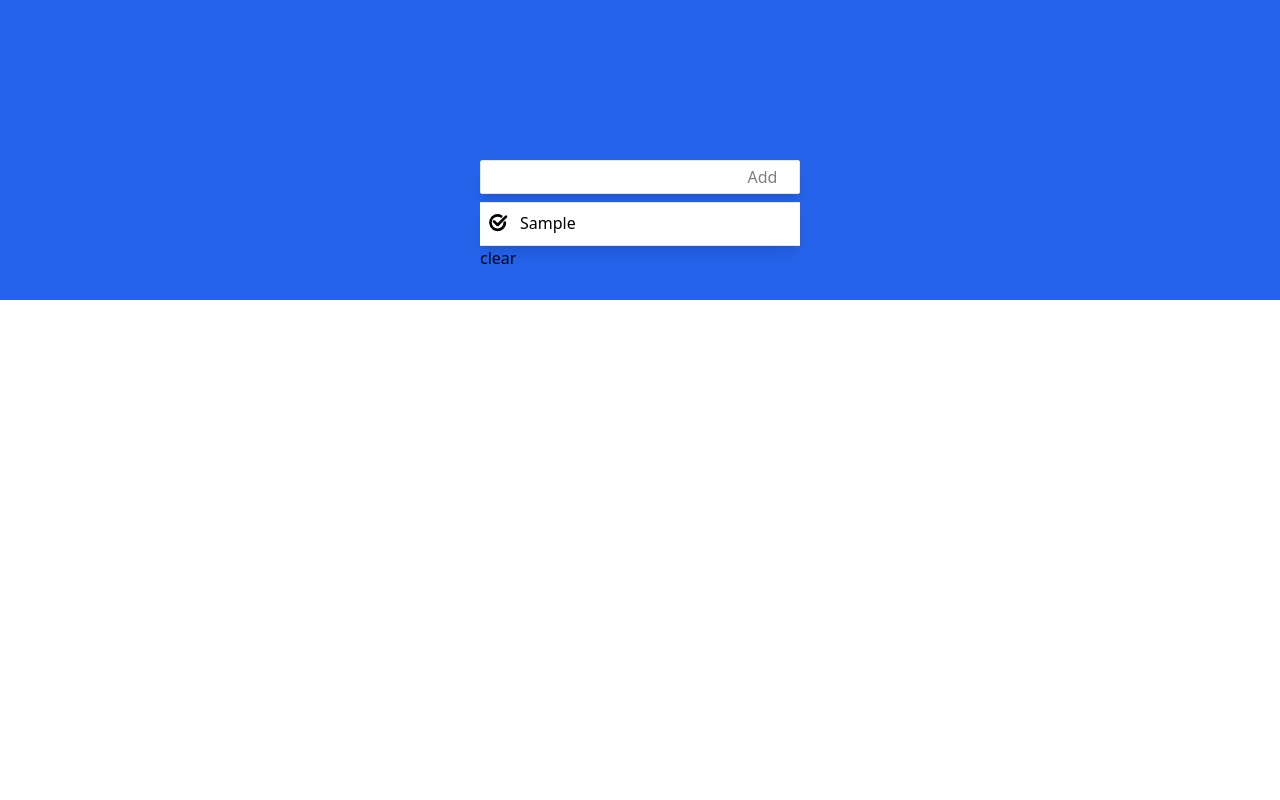
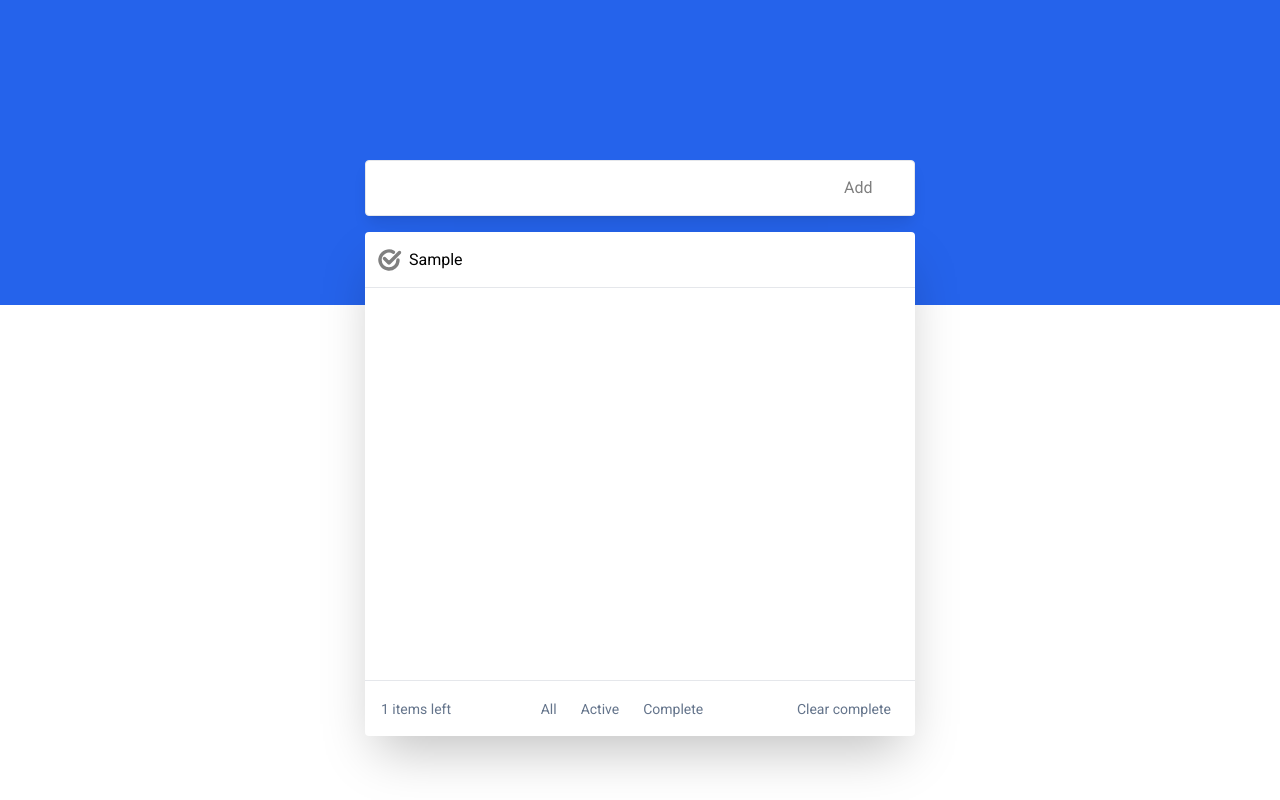
Before and after one commit to DawidWraga/todo-react-2, a React (Create React App) app: page / in a window 1280 px wide. Both pictures are taken after typing "Sample" into the empty fields and a click on the button "Add". Built offline with nearby package versions, Linux system fonts and the light colour scheme; the HTML template or start-up script is replaced by a standard one.

Commit message:
added styling and decompsed into components

```diff
--- a/public/index.html
+++ b/public/index.html
@@ -25,7 +25,13 @@
       work correctly both with client-side routing and a non-root public URL.
       Learn how to configure a non-root public URL by running `npm run build`.
     -->
-		<title>React App</title>
+		<title>Todo List</title>
+		<link rel="preconnect" href="https://fonts.googleapis.com" />
+		<link rel="preconnect" href="https://fonts.gstatic.com" crossorigin />
+		<link
+			href="https://fonts.googleapis.com/css2?family=Roboto&display=swap"
+			rel="stylesheet"
+		/>
 	</head>
 	<body>
 		<noscript>You need to enable JavaScript to run this app.</noscript>
--- a/src/App.js
+++ b/src/App.js
@@ -1,6 +1,7 @@
 import React, { useState, useRef, useEffect } from 'react';
 import Todolist from './components/Todolist';
 import { v4 as uuidv4 } from 'uuid';
+import ListFooter from './components/ListFooter';
 
 function App() {
 	const [todos, setTodos] = useState([]);
@@ -27,33 +28,30 @@ function App() {
 		todoNameRef.current.value = null;
 	}
 
-	function clearHandler() {
-		setTodos((prevTodos) => {
-			return [...prevTodos].filter((todo) => !todo.complete);
-		});
-	}
-
 	return (
 		<>
-			<div className="bg-blue-600 h-[300px] w-screen fixed top-0 z-10"></div>
-			<div className="bg-white h-[300px] w-screen fixed top-0 z-0"></div>
-			<div className="w-80 min-h-[400px] relative top-40 m-auto z-10">
-				<div className="flex justify-between border rounded-sm py-1 px-3 shadow-lg bg-white">
+			<div className="bg-blue-600 h-[305px] w-screen fixed top-0 z-10" />
+			<div className="bg-white h-[300px] w-screen fixed top-0 z-0" />
+
+			<div className="w-11/12 sm:w-4/5 max-w-[550px] min-h-[400px] relative top-40 m-auto z-10">
+				<div className="todosRow flex justify-between border rounded py-1 px-3 shadow-lg bg-white">
 					<input
-						className="w-10/12 flex justify-between transition-colors"
+						className="w-10/12 flex justify-between p-2"
 						ref={todoNameRef}
 						type="text"
 						onKeyPress={(ev) => {
 							ev.key === 'Enter' && addTodoHandler();
 						}}
 					></input>
-					<button class="w-2/12 opacity-50" onClick={addTodoHandler}>
+					<button class="btn w-2/12 opacity-50" onClick={addTodoHandler}>
 						Add
 					</button>
 				</div>
 
-				<Todolist todos={todos} setTodos={setTodos} />
-				<button onClick={clearHandler}>clear</button>
+				<div className="h-[504px]  shadow-2xl mt-4 bg-white rounded">
+					<Todolist todos={todos} setTodos={setTodos} />
+					<ListFooter todos={todos} setTodos={setTodos} />
+				</div>
 			</div>
 		</>
 	);
--- a/src/components/DeleteModal.js
+++ b/src/components/DeleteModal.js
@@ -17,15 +17,15 @@ function DeleteModal({ setModalIsOpen, setTodos, targetTodoId }) {
 			<div className="modal shadow p-5">
 				<p className="text-xl my-4">are you sure?</p>
 				<button
-					className="mx-3 my-1 p-2 border-2 rounded-md text-white bg-red-500 hover:text-lg transition-all"
-					onClick={deleteTodoHandler}
+					className="btn btn-md text-white bg-red-500 "
+					onClick={() => {
+						deleteTodoHandler();
+						hideModalHandler();
+					}}
 				>
 					Delete
 				</button>
-				<button
-					className="mx-3 my-1 p-2 border-2 rounded-md bg-gray-50 hover:text-lg transition-all"
-					onClick={hideModalHandler}
-				>
+				<button className="btn btn-md bg-gray-50" onClick={hideModalHandler}>
 					Cancel
 				</button>
 			</div>
--- /dev/null
+++ b/src/components/ListFooter.js
@@ -0,0 +1,33 @@
+import React from 'react';
+
+function ListFooter({ todos, setTodos }) {
+	function clearHandler() {
+		setTodos((prevTodos) => {
+			return [...prevTodos].filter((todo) => !todo.complete);
+		});
+	}
+
+	return (
+		<div className="todosRow border-t flex justify-between text-sm text-slate-500 items-center">
+			<p className="mx-1 mr-1 sm:mr-2">
+				{todos.filter((todo) => !todo.complete).length} items left
+			</p>
+			<div className="">
+				<button onClick={''} className="btn footer-btn">
+					All
+				</button>
+				<button onClick={''} className="btn footer-btn">
+					Active
+				</button>
+				<button onClick={''} className="btn footer-btn">
+					Complete
+				</button>
+			</div>
+			<button onClick={clearHandler} className="btn footer-btn">
+				Clear complete
+			</button>
+		</div>
+	);
+}
+
+export default ListFooter;
--- a/src/components/SVG.js
+++ /dev/null
@@ -1,35 +0,0 @@
-import React from 'react';
-
-const icons = {
-	X: (
-		<path
-			strokeLinecap="round"
-			strokeLinejoin="round"
-			d="M6 18L18 6M6 6l12 12"
-		/>
-	),
-	check: (
-		<>
-			<path d="M2.5 8a5.5 5.5 0 0 1 8.25-4.764.5.5 0 0 0 .5-.866A6.5 6.5 0 1 0 14.5 8a.5.5 0 0 0-1 0 5.5 5.5 0 1 1-11 0z" />
-			<path d="M15.354 3.354a.5.5 0 0 0-.708-.708L8 9.293 5.354 6.646a.5.5 0 1 0-.708.708l3 3a.5.5 0 0 0 .708 0l7-7z" />
-		</>
-	),
-};
-
-function SVG({ i, w, h, color, classes }) {
-	const classInput = `h-6 w-6 inline-block ${classes}`;
-	return (
-		<svg
-			xmlns="http://www.w3.org/2000/svg"
-			className={classInput}
-			fill="none"
-			viewBox="0 0 20 20"
-			stroke={color || 'currentColor'}
-			strokeWidth={1.25}
-		>
-			{icons[i]}
-		</svg>
-	);
-}
-
-export default SVG;
--- a/src/components/Todo.js
+++ b/src/components/Todo.js
@@ -1,16 +1,16 @@
-import React, { useState, useRef } from 'react';
+import React, { useState } from 'react';
 import DeleteModal from './DeleteModal.js';
-import SVG from './SVG.js';
+import SvgX from './svg/SvgX.js';
+import SvgCheck from './svg/SvgCheck.js';
 
 function Todo({ todo, setTodos }) {
-	const crossIcon = useRef();
-	const targetTodoId = todo.id;
+	const { id, name, complete } = todo;
 	const [modalIsOpen, setModalIsOpen] = useState(false);
 
 	function toggleTodo() {
 		setTodos((prevTodos) => {
 			const newTodos = [...prevTodos];
-			const todo = newTodos.find((todo) => todo.id === targetTodoId);
+			const todo = newTodos.find((newTodo) => newTodo.id === id);
 			todo.complete = !todo.complete;
 			return newTodos;
 		});
@@ -22,36 +22,24 @@ function Todo({ todo, setTodos }) {
 
 	return (
 		<div
-			className="p-2 border-y flex justify-between transition-all"
-			onMouseEnter={() => {
-				crossIcon.current.classList.remove('hidden');
-			}}
-			onMouseLeave={() => {
-				crossIcon.current.classList.add('hidden');
-			}}
+			key={id}
+			className="todosRow border-b flex justify-between transition-all duration-200 group "
 		>
-			<label>
-				<SVG
-					i="check"
-					classes="relative hover:cursor-pointer transition-colors mr-2"
-					color={todo.complete && 'green'}
-				/>
-				<input
-					className="absolute opacity-0 "
-					type="checkbox"
-					onChange={toggleTodo}
-				></input>
-				{todo.name}
-			</label>
-			<button ref={crossIcon} className="hidden" onClick={showDeleteModal}>
-				<SVG i="X" />
-			</button>
+			<div className="flex items-center">
+				<SvgCheck className="mr-1" complete={complete} onClick={toggleTodo} />
+				<p className="inline-block mx-1">{name}</p>
+			</div>
+
+			<SvgX
+				className="invisible group-hover:visible"
+				onClick={showDeleteModal}
+			/>
 
 			{modalIsOpen && (
 				<DeleteModal
 					setModalIsOpen={setModalIsOpen}
 					setTodos={setTodos}
-					targetTodoId={targetTodoId}
+					targetTodoId={id}
 				/>
 			)}
 		</div>
--- a/src/components/Todolist.js
+++ b/src/components/Todolist.js
@@ -3,9 +3,9 @@ import Todo from './Todo.js';
 
 function Todolist({ todos, setTodos }) {
 	return (
-		<div className="todoList shadow-lg mt-2 bg-white">
+		<div className="overflow-y-auto h-[448px]">
 			{todos.map((todo) => {
-				return <Todo key={todo.id} todo={todo} setTodos={setTodos} />;
+				return <Todo todo={todo} setTodos={setTodos} />;
 			})}
 		</div>
 	);
--- /dev/null
+++ b/src/components/svg/SvgCheck.js
@@ -0,0 +1,24 @@
+import React from 'react';
+
+function SvgCheck({ className, complete, onClick }) {
+	return (
+		<button
+			className={`inline-block btn mr-1 h-6 w-6 ${className}`}
+			onClick={onClick}
+		>
+			<svg
+				xmlns="http://www.w3.org/2000/svg"
+				className="overflow-visible"
+				fill="none"
+				viewBox="0 0 16 16"
+				stroke={complete ? 'green' : 'gray'}
+				strokeWidth={1.25}
+			>
+				<path d="M2.5 8a5.5 5.5 0 0 1 8.25-4.764.5.5 0 0 0 .5-.866A6.5 6.5 0 1 0 14.5 8a.5.5 0 0 0-1 0 5.5 5.5 0 1 1-11 0z" />
+				<path d="M15.354 3.354a.5.5 0 0 0-.708-.708L8 9.293 5.354 6.646a.5.5 0 1 0-.708.708l3 3a.5.5 0 0 0 .708 0l7-7z" />
+			</svg>
+		</button>
+	);
+}
+
+export default SvgCheck;
--- /dev/null
+++ b/src/components/svg/SvgX.js
@@ -0,0 +1,30 @@
+import React from 'react';
+
+function SvgX({ className, onClick }) {
+	return (
+		<button className={`btn ${className}`} onClick={onClick}>
+			<svg
+				xmlns="http://www.w3.org/2000/svg"
+				className="h-6 w-6 inline-block hover:cursor-pointer"
+				fill="none"
+				viewBox="0 0 24 24"
+				stroke="gray"
+				strokeWidth={1.25}
+			>
+				<path
+					strokeLinecap="round"
+					strokeLinejoin="round"
+					d="M6 18L18 6M6 6l12 12"
+				/>
+			</svg>
+		</button>
+	);
+}
+
+export default SvgX;
+
+/* <SVG
+					i="check"
+					classes="relative hover:cursor-pointer transition-colors mr-2"
+					color={todo.complete && 'green'}
+				/> */
--- a/src/index.css
+++ b/src/index.css
@@ -3,8 +3,7 @@
 @tailwind utilities;
 
 * {
-	box-sizing: border-box;
-	/* border: 1px solid red; */
+	font-family: 'Roboto', sans-serif;
 }
 
 .modal {
@@ -29,3 +28,21 @@
 	top: 0;
 	left: 0;
 }
+
+@layer components {
+	.btn {
+		@apply relative hover:cursor-pointer hover:scale-110 hover:bottom-px active:top-px transition;
+	}
+
+	.btn-md {
+		@apply mx-3 my-1 p-2 border-2 rounded-md shadow;
+	}
+
+	.todosRow {
+		@apply p-3 h-[56px];
+	}
+
+	.footer-btn {
+		@apply btn mx-1 sm:mx-3 hover:text-slate-700;
+	}
+}
```
